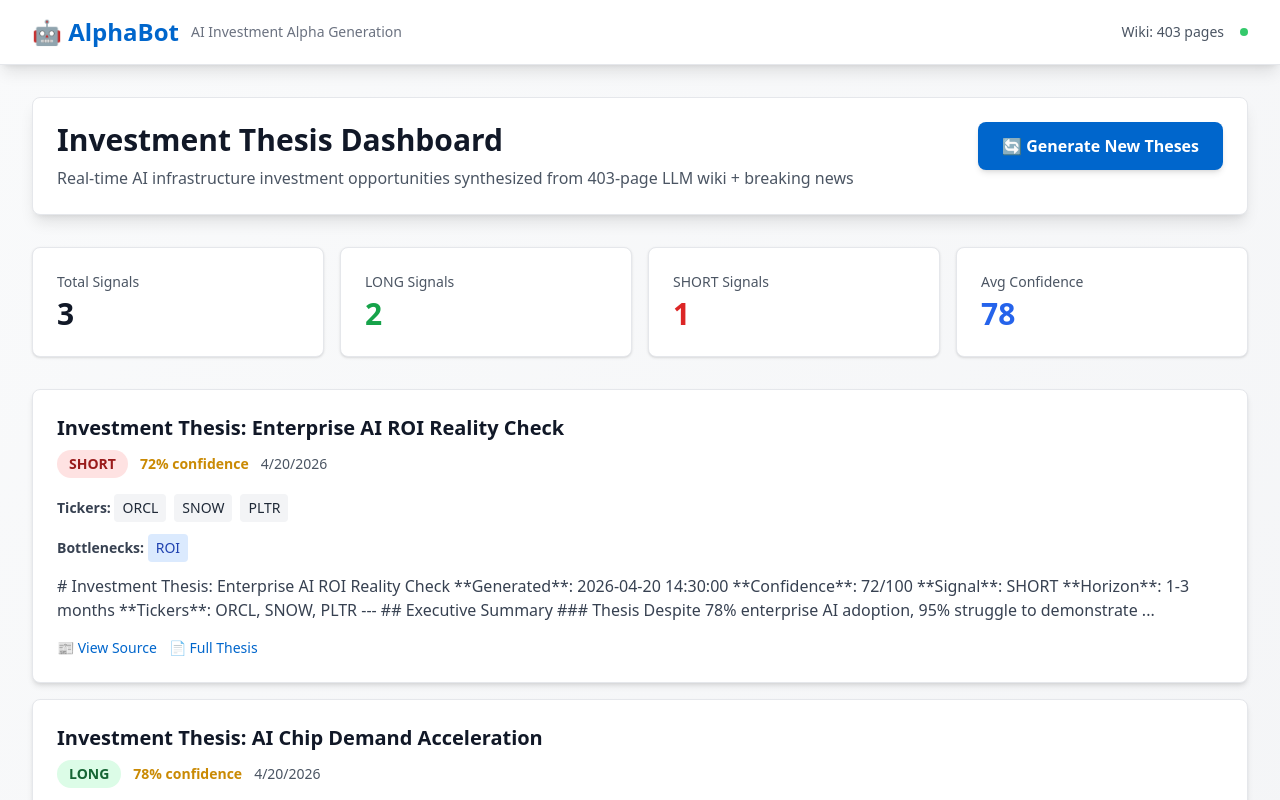
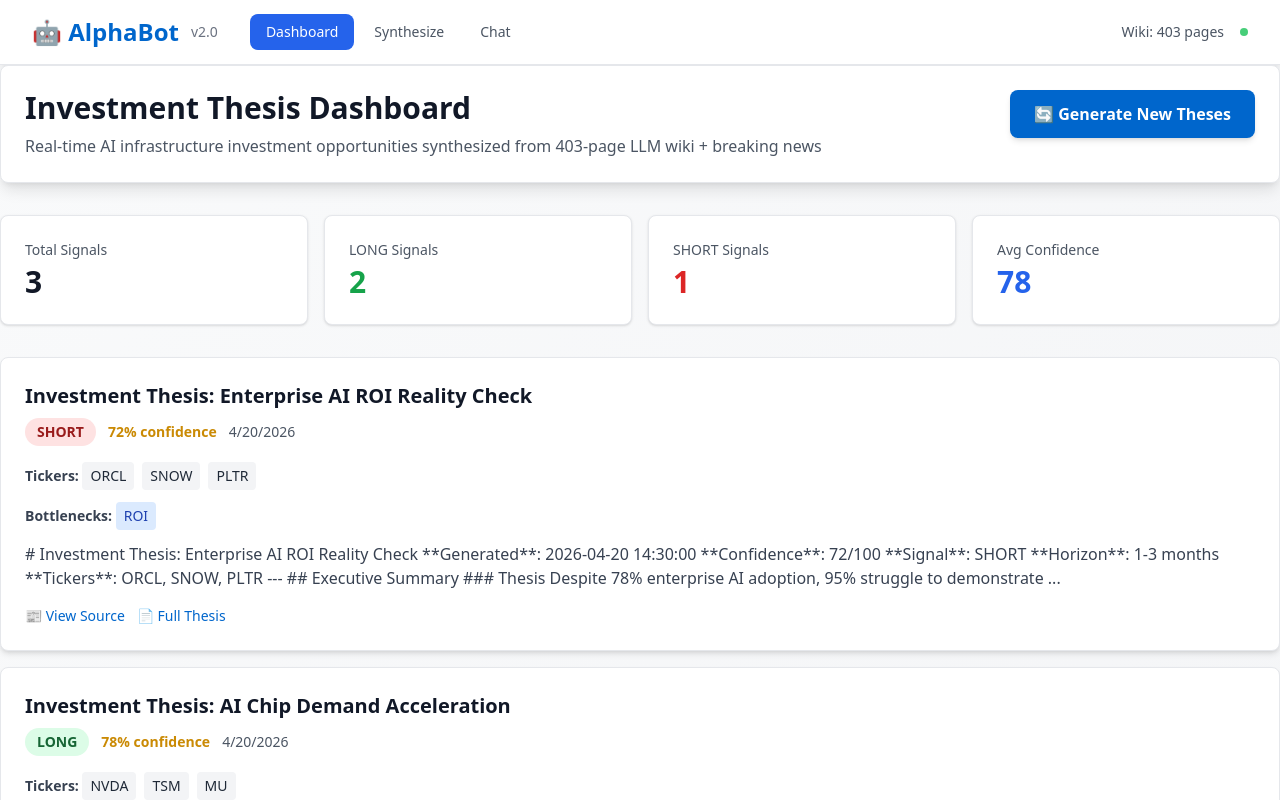
Before and after one commit to mattzimmerman25-prog/alphabot, a Next.js app: page / in a window 1280 px wide. Shown: the top 800 px of the page. Built offline with nearby package versions, Linux system fonts and the light colour scheme.

Commit message:
Add navigation and upgrade to V2

```diff
--- a/app/layout.tsx
+++ b/app/layout.tsx
@@ -1,29 +1,53 @@
+'use client'
+
 import type { Metadata } from 'next'
 import './globals.css'
-
-export const metadata: Metadata = {
-  title: 'AlphaBot - AI Investment Alpha Generation',
-  description: 'Real-time investment thesis generation powered by LLM Wiki synthesis',
-}
+import Link from 'next/link'
+import { usePathname } from 'next/navigation'
 
 export default function RootLayout({
   children,
 }: {
   children: React.ReactNode
 }) {
+  const pathname = usePathname()
+
+  const navLinks = [
+    { href: '/', label: 'Dashboard' },
+    { href: '/synthesize', label: 'Synthesize' },
+    { href: '/chat', label: 'Chat' },
+  ]
+
   return (
     <html lang="en">
       <body className="min-h-screen bg-gradient-to-br from-gray-50 to-gray-100 dark:from-gray-900 dark:to-black">
         <nav className="bg-white dark:bg-gray-800 shadow-lg border-b border-gray-200 dark:border-gray-700">
           <div className="max-w-7xl mx-auto px-4 sm:px-6 lg:px-8">
             <div className="flex justify-between h-16">
+              <div className="flex items-center space-x-8">
                 <div className="flex items-center">
                   <h1 className="text-2xl font-bold text-alphabot-blue dark:text-blue-400">
                     🤖 AlphaBot
                   </h1>
                   <span className="ml-3 text-sm text-gray-500 dark:text-gray-400">
-                  AI Investment Alpha Generation
+                    v2.0
                   </span>
+                </div>
+                <div className="hidden md:flex space-x-1">
+                  {navLinks.map((link) => (
+                    <Link
+                      key={link.href}
+                      href={link.href}
+                      className={`px-4 py-2 rounded-lg text-sm font-medium transition-colors ${
+                        pathname === link.href
+                          ? 'bg-blue-600 text-white'
+                          : 'text-gray-600 dark:text-gray-300 hover:bg-gray-100 dark:hover:bg-gray-700'
+                      }`}
+                    >
+                      {link.label}
+                    </Link>
+                  ))}
+                </div>
               </div>
               <div className="flex items-center space-x-4">
                 <span className="text-sm text-gray-600 dark:text-gray-300">
@@ -34,11 +58,11 @@ export default function RootLayout({
             </div>
           </div>
         </nav>
-        <main className="max-w-7xl mx-auto px-4 sm:px-6 lg:px-8 py-8">
+        <main>
           {children}
         </main>
         <footer className="mt-12 py-6 text-center text-sm text-gray-500 dark:text-gray-400">
-          <p>AlphaBot v1.0 • Powered by Claude Sonnet 4.5 • Built with Next.js</p>
+          <p>AlphaBot V2 • Real-Time Intelligence • Powered by Claude Sonnet 4.5</p>
         </footer>
       </body>
     </html>
```
Lines whose indentation alone changed are shown as unchanged.
